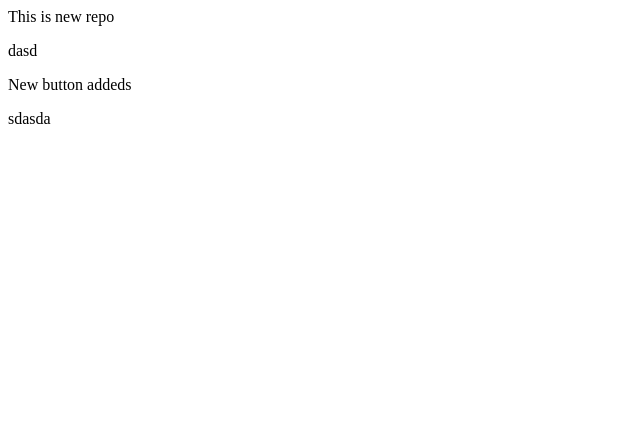
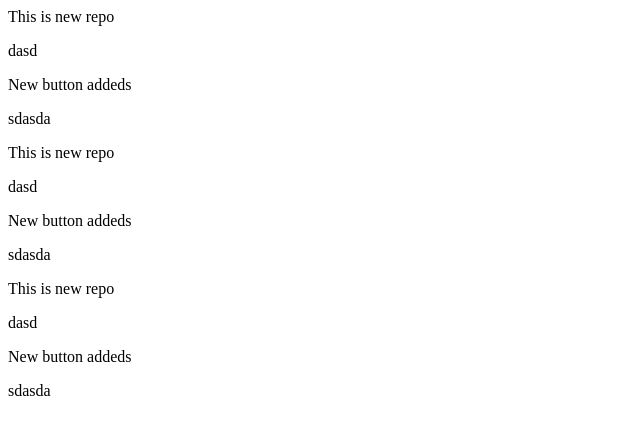
Before and after one commit to RohitYadavDev/LocalRepo, a plain HTML site: page index.html in a window 1280 px wide. Shown: the whole page, without its empty margins (0-640 px from the left). Drawn offline with Linux system fonts and the light colour scheme.

Commit message:
Added New Files

```diff
--- a/index.html
+++ b/index.html
@@ -1,2 +1,6 @@
 <p>This is new repo</p>dasd
 <p>New button addeds</p>sdasda
+<p>This is new repo</p>dasd
+<p>New button addeds</p>sdasda
+<p>This is new repo</p>dasd
+<p>New button addeds</p>sdasda
```
